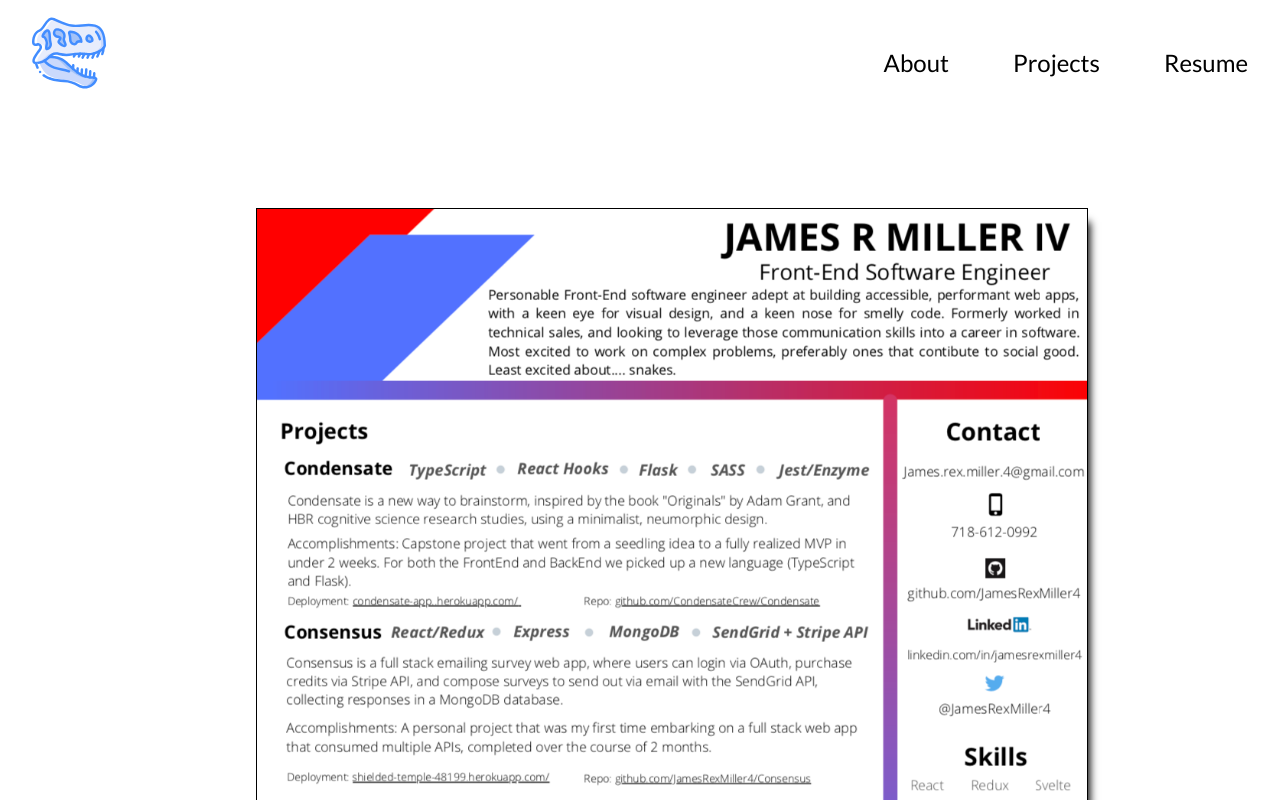
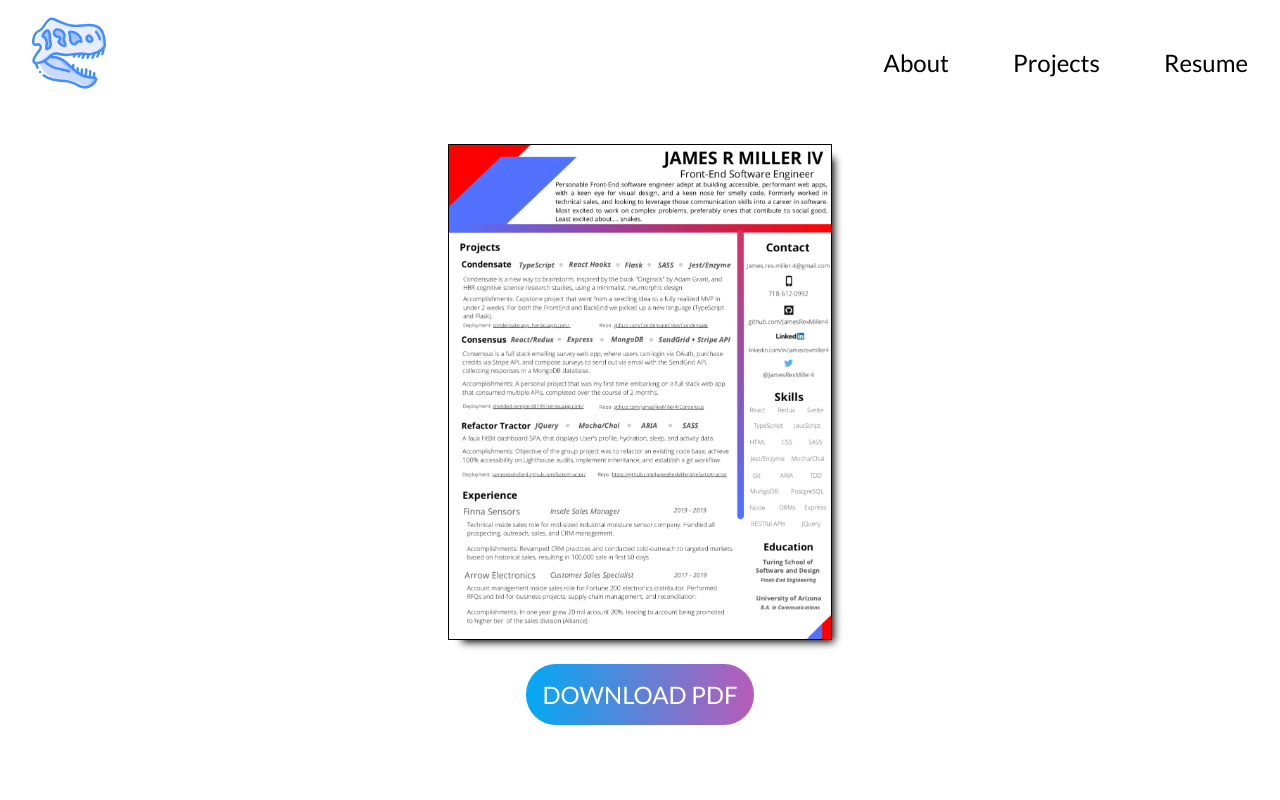
Before and after one commit to JamesRexMiller4/portfolio, a React (Create React App) app: page /resume in a window 1280 px wide. Shown: the top 800 px of the page. Built offline with nearby package versions, Linux system fonts and the light colour scheme; the HTML template or start-up script is replaced by a standard one.

Commit message:
Modify scaling styles and add download button with styles

```diff
--- a/src/Resume/Resume.js
+++ b/src/Resume/Resume.js
@@ -1,11 +1,13 @@
 import React from 'react';
 import './Resume.scss';
 import resume from '../images/resume-photo.png';
+import resumePDF from '../images/JAMES-R-MILLER-IV-Resume.pdf';
 
 const Resume = () => {
   return (
     <main className='resume-main'>
       <img src={resume} alt='resume'/>
+      <a className='download-link' href={resumePDF} download>DOWNLOAD PDF</a>
     </main>
   );
 }
--- a/src/Resume/Resume.scss
+++ b/src/Resume/Resume.scss
@@ -1,14 +1,42 @@
 .resume-main {
-  padding: 10vw 20vw;
+  padding: 5vw 18vh;
+  display: flex;
+  flex-direction: column;
+  align-items: center;
   img {
-    width: 65vw;
+    width: 30vw;
     box-shadow: 8px 8px 8px -6px black;
     border: 1px solid black;
     transition: 2s ease-in-out;
+    z-index: 2;
     &:hover {
-      transform: scale(1.01);
-      transition: 2s ease-in-out;
+      margin-top: 35vh;
+      margin-bottom: 5vh;
+      transform: scale(2);
+      transition: 1s ease-in-out;
       box-shadow: 8px 8px 8px -6px #f7f7f7;
+      cursor: pointer;
     }
   }
 }
+  .download-link {
+    padding: 1rem;
+    margin-top: 1.5rem;
+    margin-bottom: -2.75rem;
+    color: #fff;
+    background: linear-gradient(90deg, #03a9f4, #f441a5, #ffeb3b, #03a9f4);
+    background-size: 400%;
+    border-radius: 30px;
+    &:hover {
+      animation: lightshow 8s linear infinite;
+    }
+}
+
+@keyframes lightshow {
+  0% {
+    background-position: 0%;
+  }
+  100% {
+    background-position: 400%;
+  }
+}
```
